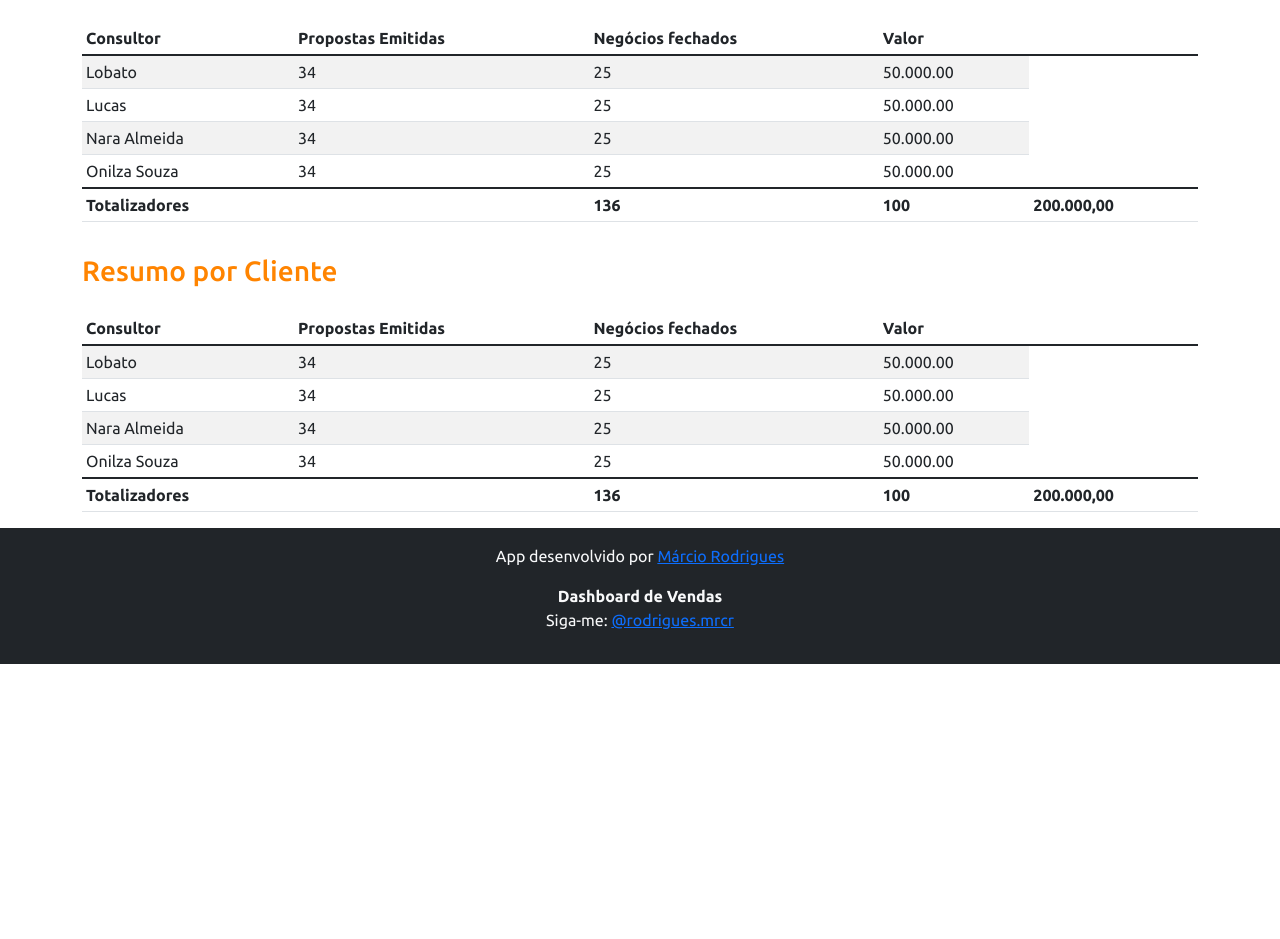
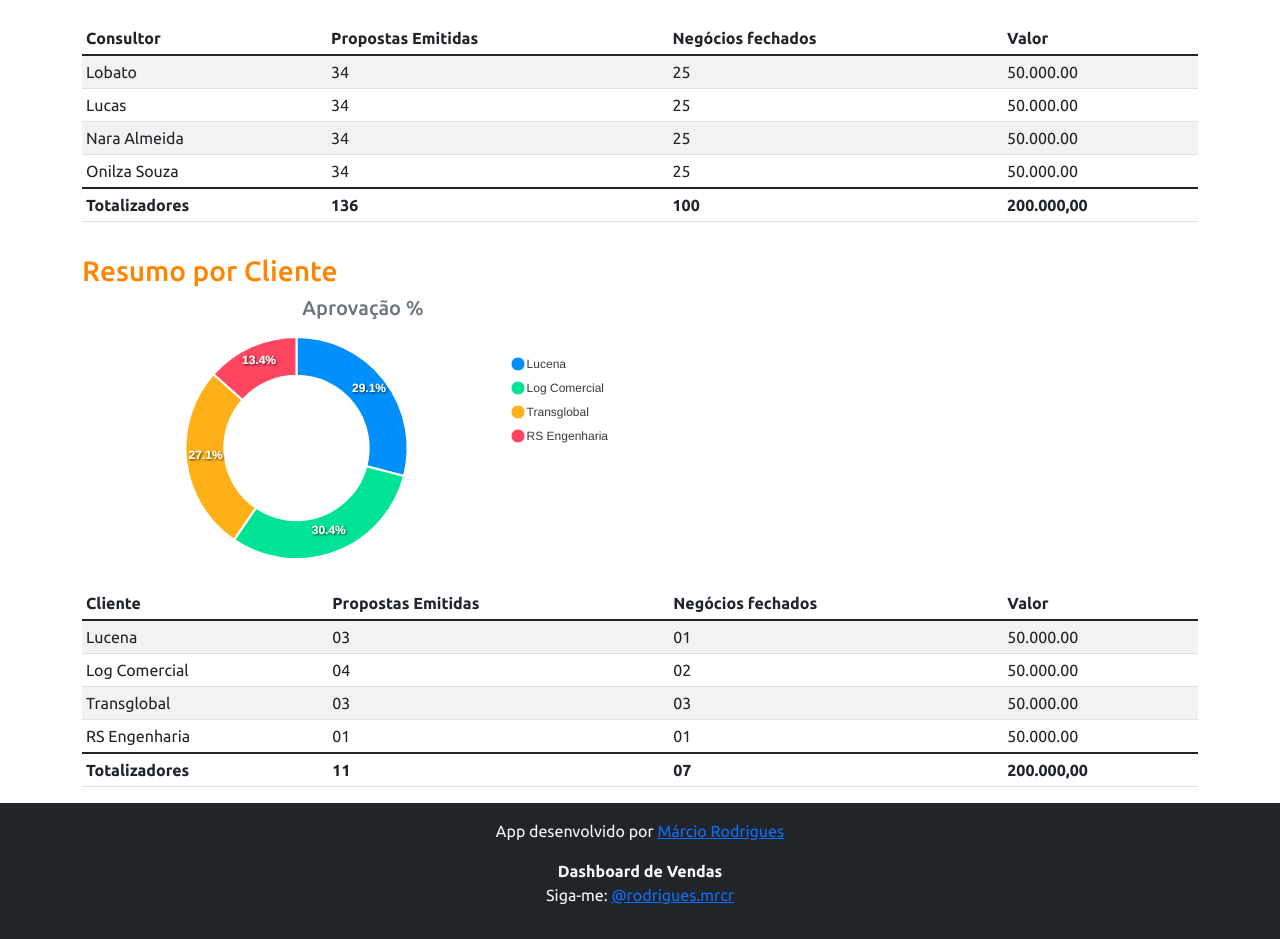
Before and after one commit to marciomrcr/projeto-mrvendas, a React (Create React App) app in the folder frontend/: page / in a window 1280 px wide. Shown: the part 501-1440 px from the top of the page. Before the commit the page ends 1165 px from the top, so only its background shows below. Built offline with nearby package versions, Linux system fonts and the light colour scheme.

Commit message:
inclusão grafico cliente

```diff
--- a/frontend/src/App.tsx
+++ b/frontend/src/App.tsx
@@ -14,26 +14,29 @@ function App() {
       <NavBar />
       <div className="container">
         <h1 className="text-primary py-3">MRVendas</h1>
+        <div className="py-3">
+          <h3 className="text-primary">Resumo por Consultor</h3>
+        </div>
         <div className="row px-3">
-          <div className="col-sm-6">
-            <h5 className="text-center text-secondary">Sucesso %</h5>
+          <div className="col-sm-12">
+            <h5 className="text-center text-secondary">
+              Aprovação de Propostas%
+            </h5>
             <BarChart />
-          </div>
-          <div className="col-sm-6">
-            <h5 className="text-center text-secondary">Sucesso %</h5>
-            <DonutChart />
           </div>
         </div>
 
+        <DataTableConsultor />
         <div className="py-3">
-          <h3 className="text-primary">Resumo por Consultor</h3>
+          <h3 className="text-primary">Resumo por Cliente</h3>
+          <div className="row px-3">
+            <div className="col-sm-6">
+              <h5 className="text-center text-secondary">Aprovação %</h5>
+              <DonutChart />
+            </div>
+          </div>
         </div>
         <DataTableClient />
-        <div className="py-3">
-          <h3 className="text-primary">Resumo por Cliente</h3>
-        </div>
-
-        <DataTableConsultor />
       </div>
       <Footer />
     </> //fecha fragment
--- a/frontend/src/components/DataTableClient/index.tsx
+++ b/frontend/src/components/DataTableClient/index.tsx
@@ -4,7 +4,7 @@ const DataTableClient = () => {
       <table className="table table-striped table-sm">
         <thead>
           <tr>
-            <th>Consultor</th>
+            <th>Cliente</th>
             <th>Propostas Emitidas</th>
             <th>Negócios fechados</th>
             <th>Valor</th>
@@ -12,36 +12,35 @@ const DataTableClient = () => {
         </thead>
         <tbody>
           <tr>
-            <td>Lobato</td>
-            <td>34</td>
-            <td>25</td>
+            <td>Lucena</td>
+            <td>03</td>
+            <td>01</td>
             <td>50.000.00</td>
           </tr>
           <tr>
-            <td>Lucas</td>
-            <td>34</td>
-            <td>25</td>
+            <td>Log Comercial</td>
+            <td>04</td>
+            <td>02</td>
             <td>50.000.00</td>
           </tr>
           <tr>
-            <td>Nara Almeida</td>
-            <td>34</td>
-            <td>25</td>
+            <td>Transglobal</td>
+            <td>03</td>
+            <td>03</td>
             <td>50.000.00</td>
           </tr>
           <tr>
-            <td>Onilza Souza</td>
-            <td>34</td>
-            <td>25</td>
+            <td>RS Engenharia</td>
+            <td>01</td>
+            <td>01</td>
             <td>50.000.00</td>
           </tr>
         </tbody>
         <thead>
           <tr>
             <th>Totalizadores</th>
-            <th></th>
-            <th>136</th>
-            <th>100</th>
+            <th>11</th>
+            <th>07</th>
             <th>200.000,00</th>
           </tr>
         </thead>
--- a/frontend/src/components/DataTableConsultor/index.tsx
+++ b/frontend/src/components/DataTableConsultor/index.tsx
@@ -39,7 +39,6 @@ const DataTableConsultor = () => {
         <thead>
           <tr>
             <th>Totalizadores</th>
-            <th></th>
             <th>136</th>
             <th>100</th>
             <th>200.000,00</th>
--- a/frontend/src/components/DonutChart/index.tsx
+++ b/frontend/src/components/DonutChart/index.tsx
@@ -2,7 +2,7 @@ import Chart from "react-apexcharts";
 const DonutChart = () => {
   const mockData = {
     series: [477138, 499928, 444867, 220426],
-    labels: ["Lobato", "Lucas", "Nara Almeida", "Onilza Souza"],
+    labels: ["Lucena", "Log Comercial", "Transglobal", "RS Engenharia"],
   };
 
   const options = {
```
